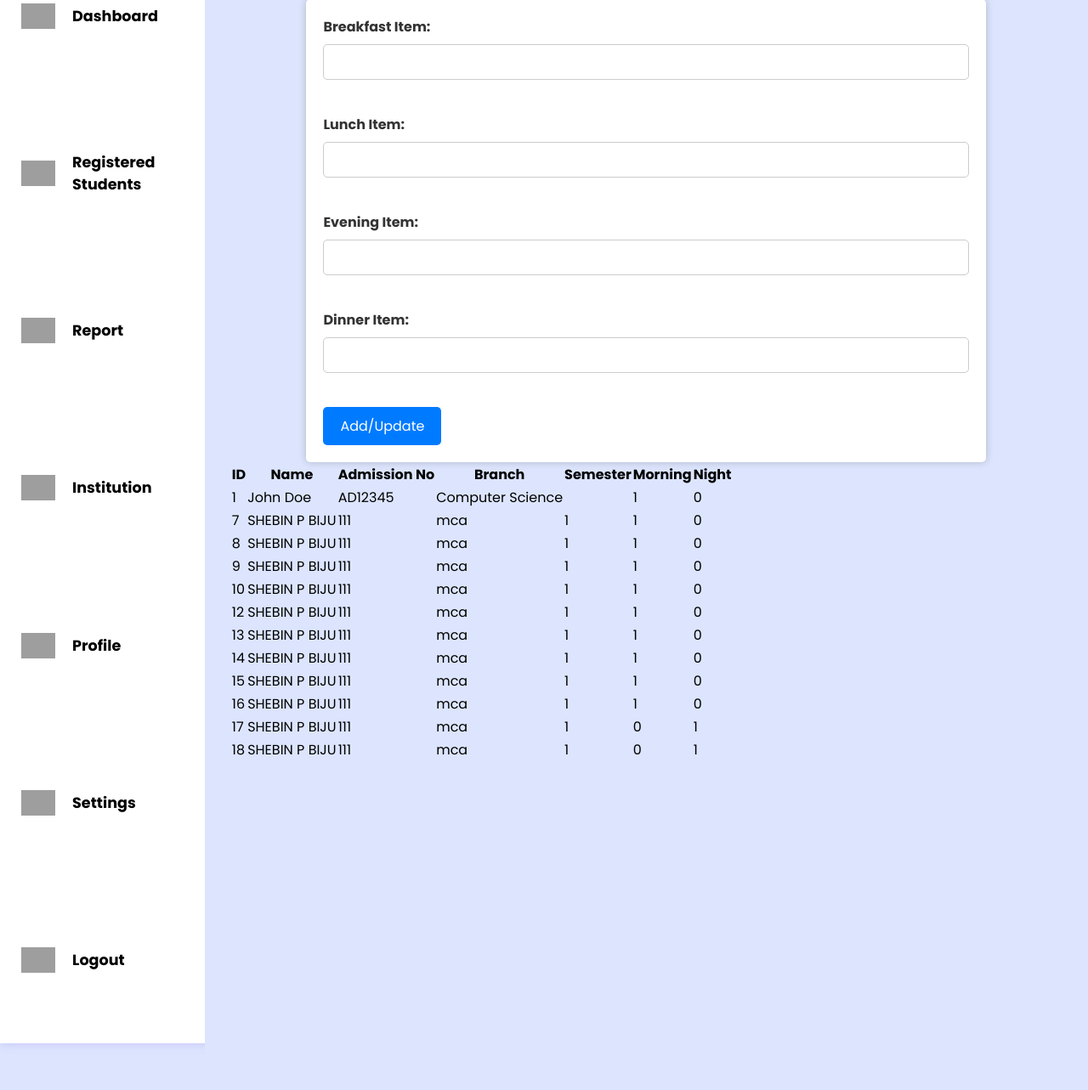
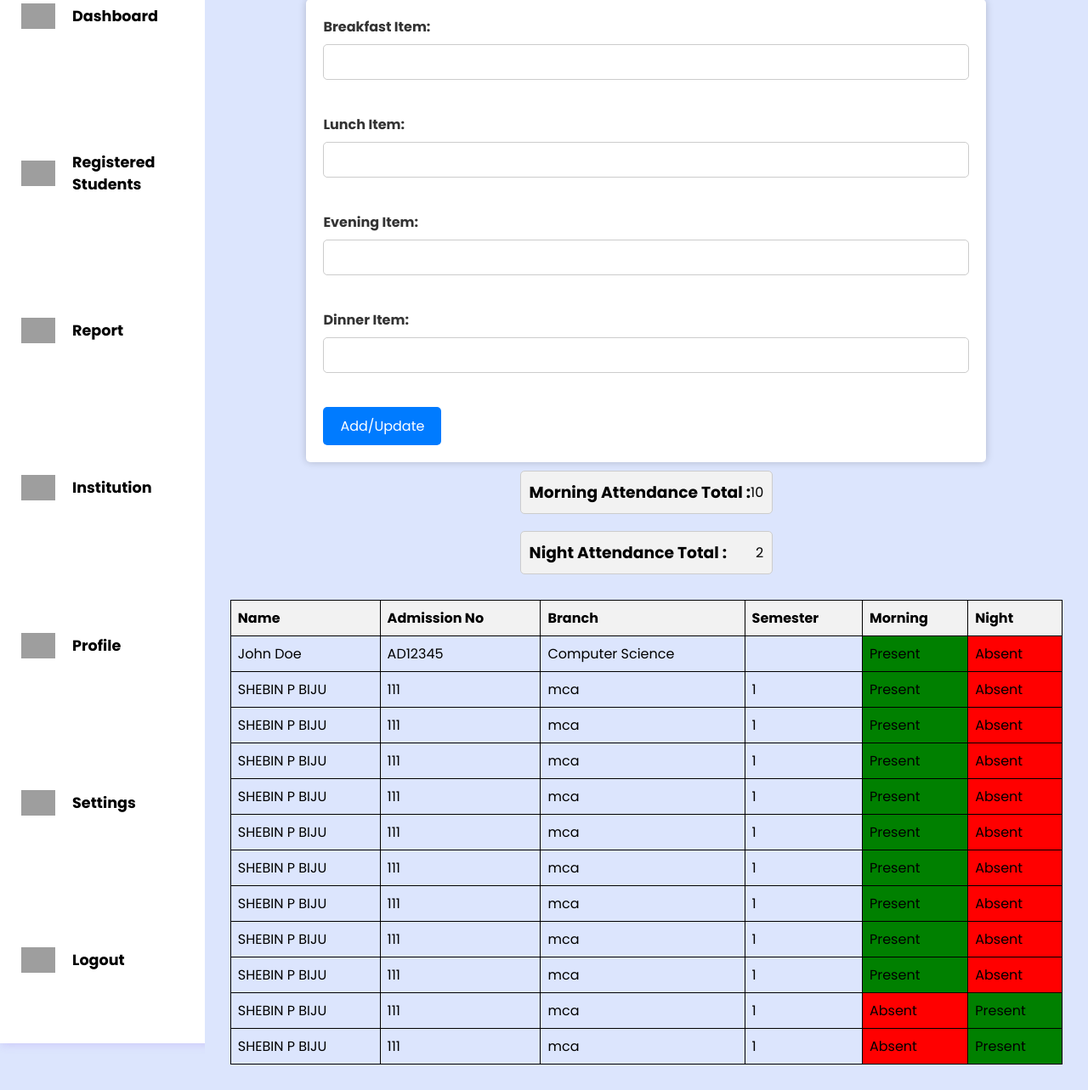
Before and after one commit to SivaPrasad43/Hostel_Management_System, a PHP site: page /php/dashboard/mess_secretary_dashboard.php in a window 1280 px wide. Shown: the part 111-1394 px from the top of the page at 85% size. Run offline with PHP 8.4, Linux system fonts and the light colour scheme; data comes from the database, SQL or seed files in the repository; data that the repository does not hold is empty; grey boxes are pictures that could not be loaded.

Commit message:
Attendence view in ms added

```diff
--- a/php/dashboard/mess_secretary_dashboard.php
+++ b/php/dashboard/mess_secretary_dashboard.php
@@ -55,6 +55,80 @@ input[type="submit"]:hover {
             padding: 10px;
         }
     }
+
+    .container {
+        display: flex;
+    }
+
+    .left {
+        flex: 1;
+        /* Left side takes 1/2 of the space */
+        padding: 20px;
+        background-color: #fff;
+        border-radius: 5px;
+        box-shadow: 0 0 10px rgba(0, 0, 0, 0.2);
+    }
+
+    .right {
+        flex: 1;
+        /* Right side takes 1/2 of the space */
+        padding: 20px;
+        background-color: #fff;
+        border-radius: 5px;
+        box-shadow: 0 0 10px rgba(0, 0, 0, 0.2);
+    }
+
+    /* Style for the table */
+    table {
+        width: 100%;
+        border-collapse: collapse;
+        margin-top: 20px;
+    }
+
+    th,
+    td {
+        border: 1px solid black;
+        padding: 8px;
+        text-align: left;
+    }
+
+    th {
+        background-color: #f2f2f2;
+    }
+
+    <!-- ... your existing HTML code ... -->
+
+<style>
+    .box-container {
+        display: flex;
+        justify-content: space-between;
+    }
+
+    .attendance-container {
+        display: flex;
+        flex-direction: column;
+    }
+
+    .attendance-box {
+        background-color: #f2f2f2;
+        border: 1px solid #ccc;
+        padding: 10px;
+        border-radius: 5px;
+        margin: 10px;
+        text-align: center;
+    }
+
+    .morning-attendance {
+        flex: 1;
+    }
+
+    .night-attendance {
+        flex: 1;
+    }
+</style>
+
+<!-- ... your existing HTML code ... -->
+
     </style>
 </head>
 
@@ -137,6 +211,8 @@ input[type="submit"]:hover {
                 </div>
             </nav>
         </div>
+
+
         <div class="main">
 
             <div class="searchbar2">
@@ -172,23 +248,58 @@ input[type="submit"]:hover {
                 <input type="hidden" name="menu_id" value="<?php echo $menu_id; ?>">
 
                 <label for="breakfast_item">Breakfast Item:</label>
-    <input type="text" name="breakfast_item" id="breakfast_item" value="<?php echo $breakfast_item; ?>" required><br><br>
+                <input type="text" name="breakfast_item" id="breakfast_item" value="<?php echo $breakfast_item; ?>"
+                    required><br><br>
 
                 <label for="lunch_item">Lunch Item:</label>
-    <input type="text" name="lunch_item" id="lunch_item" value="<?php echo $lunch_item; ?>" required><br><br>
+                <input type="text" name="lunch_item" id="lunch_item" value="<?php echo $lunch_item; ?>"
+                    required><br><br>
 
                 <label for="evening_item">Evening Item:</label>
-    <input type="text" name="evening_item" id="evening_item" value="<?php echo $evening_item; ?>" required><br><br>
+                <input type="text" name="evening_item" id="evening_item" value="<?php echo $evening_item; ?>"
+                    required><br><br>
 
                 <label for="dinner_item">Dinner Item:</label>
-    <input type="text" name="dinner_item" id="dinner_item" value="<?php echo $dinner_item; ?>" required><br><br>
+                <input type="text" name="dinner_item" id="dinner_item" value="<?php echo $dinner_item; ?>"
+                    required><br><br>
 
                 <input type="submit" value="Add/Update">
 
             </form>
+            <div class="box-container">
+    <div class="attendance-container">
+        <div class="attendance-box morning-attendance">
+            <h3>Morning Attendance Total : </h3>
+            <?php
+            // Include your connection.php file
+            include '../../connection/connection.php';
+
+            // Count the number of attendees in the morning
+            $morningQuery = "SELECT COUNT(*) as morning_count FROM attendance WHERE morning = 1";
+            $morningResult = mysqli_query($conn, $morningQuery);
+            $morningData = mysqli_fetch_assoc($morningResult);
+            $morningCount = $morningData['morning_count'];
+
+            echo "<p> $morningCount</p>";
+            ?>
+        </div>
+        <div class="attendance-box night-attendance">
+            <h3>Night Attendance Total : </h3>
+            <?php
+            // Count the number of attendees at night
+            $nightQuery = "SELECT COUNT(*) as night_count FROM attendance WHERE night = 1";
+            $nightResult = mysqli_query($conn, $nightQuery);
+            $nightData = mysqli_fetch_assoc($nightResult);
+            $nightCount = $nightData['night_count'];
+
+            echo "<p> $nightCount</p>";
+            ?>
+        </div>
+    </div>
+</div>
+
             <table>
                 <tr>
-            <th>ID</th>
                     <th>Name</th>
                     <th>Admission No</th>
                     <th>Branch</th>
@@ -206,16 +317,31 @@ input[type="submit"]:hover {
 
         while ($row = mysqli_fetch_assoc($result)) {
             echo "<tr>";
-            echo "<td>" . $row['id'] . "</td>";
             echo "<td>" . $row['name'] . "</td>";
             echo "<td>" . $row['admission_no'] . "</td>";
             echo "<td>" . $row['branch'] . "</td>";
             echo "<td>" . $row['semester'] . "</td>";
-            echo "<td>" . $row['morning'] . "</td>";
-            echo "<td>" . $row['night'] . "</td>";
+
+            // Check the 'morning' value
+            if ($row['morning'] == 1) {
+                // Display "Present" with a green background
+                echo "<td style='background-color: green;'>Present</td>";
+            } else {
+                // Display "Absent" with a red background
+                echo "<td style='background-color: red;'>Absent</td>";
+            }
+
+            // Check the 'night' value (you can do the same for 'night' as for 'morning')
+            if ($row['night'] == 1) {
+                echo "<td style='background-color: green;'>Present</td>";
+            } else {
+                echo "<td style='background-color: red;'>Absent</td>";
+            }
+
             echo "</tr>";
         }
         ?>
+
             </table>
 
 
--- a/php/process_attendance.php
+++ b/php/process_attendance.php
@@ -7,6 +7,7 @@ include '../connection/connection.php';
 
 if ($_SERVER['REQUEST_METHOD'] === 'POST') {
     $attendanceType = $_POST['attendance_type']; // 'morning' or 'night'
+    $currentDate = date('Y-m-d H:i:s'); // Get the current date and time
 
     // Retrieve student details based on the admission number
     $sql = "SELECT * FROM hostel_student_list WHERE admissionNo = ?";
@@ -22,9 +23,9 @@ if ($_SERVER['REQUEST_METHOD'] === 'POST') {
             $semester = $row['semester'];
 
             // Insert the attendance record into the database
-            $insertSql = "INSERT INTO attendance (name, admission_no, branch, semester, $attendanceType) VALUES (?, ?, ?, ?, 1)";
+            $insertSql = "INSERT INTO attendance (name, admission_no, branch, semester, $attendanceType, date) VALUES (?, ?, ?, ?, 1, ?)";
             $insertStmt = $conn->prepare($insertSql);
-            $insertStmt->bind_param("sssi", $name, $admission, $branch, $semester);
+            $insertStmt->bind_param("sssds", $name, $admission, $branch, $semester, $currentDate);
 
             if ($insertStmt->execute()) {
                 echo "Attendance marked successfully.";
```
Also changed, not shown: php/dashboard/student_dashboard.php (+46 -9 lines). Lines whose indentation alone changed are shown as unchanged.
